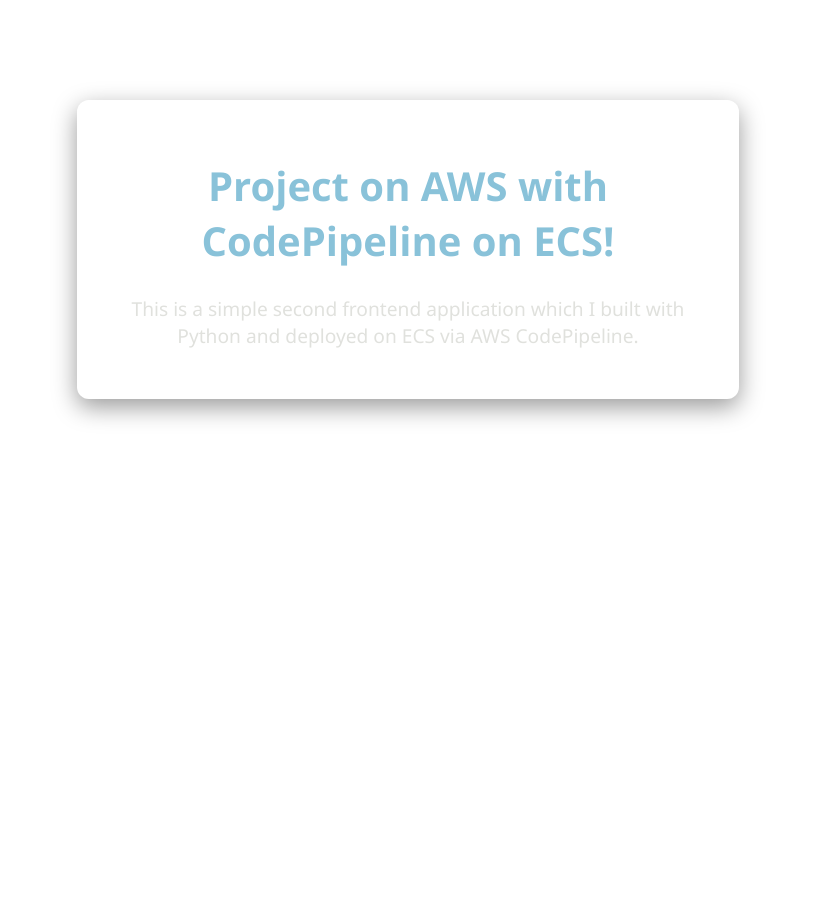
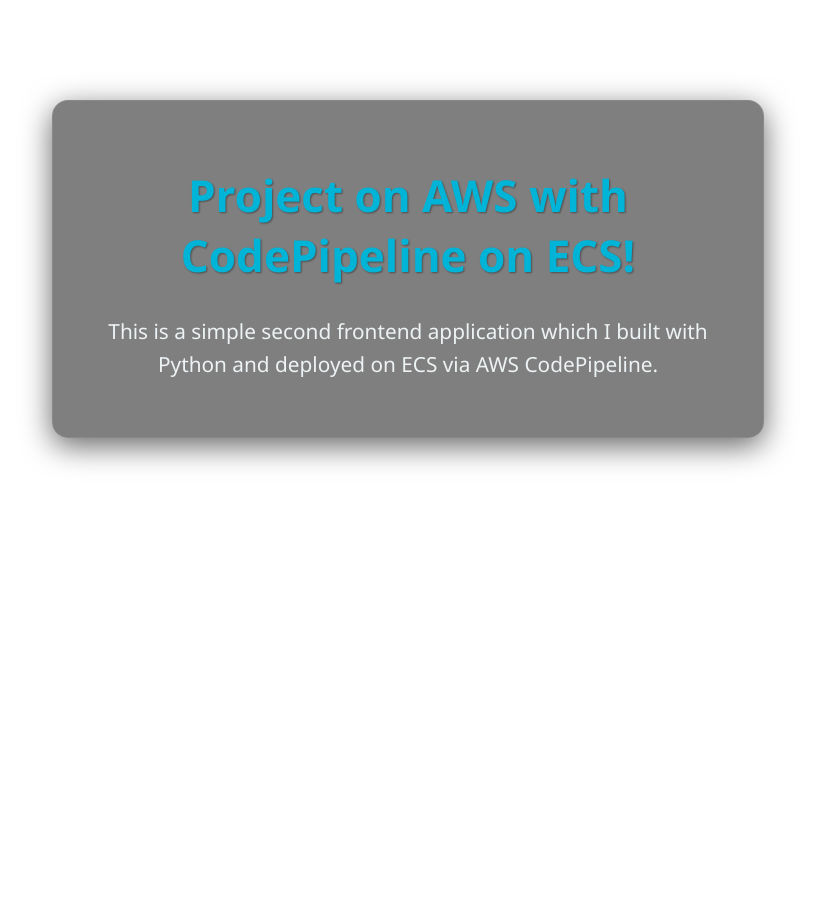
Before and after one commit to marck-devops/aws_repo, a Flask app: page / in a window 1280 px wide. Shown: the whole page, without its empty margins (232-1047 px from the left). Run offline with Flask 3, Linux system fonts and the light colour scheme.

Commit message:
add readable text and background

```diff
--- a/static/style.css
+++ b/static/style.css
@@ -1,37 +1,40 @@
 body {
     font-family: 'Segoe UI', Tahoma, Geneva, Verdana, sans-serif;
-    background: linear-gradient(to bottom right, #0d1b2a, #1b263b); /* techy blue gradient */
+    background: linear-gradient(to bottom right, #0d1b2a, #1b263b);
     color: #e0e1dd;
     margin: 0;
     padding: 0;
     height: 100vh;
     background-image:
-        linear-gradient(45deg, rgba(255, 255, 255, 0.05) 25%, transparent 25%),
-        linear-gradient(-45deg, rgba(255, 255, 255, 0.05) 25%, transparent 25%),
-        linear-gradient(45deg, transparent 75%, rgba(255, 255, 255, 0.05) 75%),
-        linear-gradient(-45deg, transparent 75%, rgba(255, 255, 255, 0.05) 75%);
-    background-size: 40px 40px;
+        linear-gradient(45deg, rgba(255, 255, 255, 0.04) 25%, transparent 25%),
+        linear-gradient(-45deg, rgba(255, 255, 255, 0.04) 25%, transparent 25%),
+        linear-gradient(45deg, transparent 75%, rgba(255, 255, 255, 0.04) 75%),
+        linear-gradient(-45deg, transparent 75%, rgba(255, 255, 255, 0.04) 75%);
+    background-size: 20px 20px;
+    background-blend-mode: overlay;
 }
 
 .container {
-    max-width: 600px;
+    max-width: 640px;
     margin: auto;
     margin-top: 100px;
-    background-color: rgba(255, 255, 255, 0.05);
-    padding: 30px;
-    border-radius: 12px;
-    box-shadow: 0 8px 24px rgba(0, 0, 0, 0.4);
+    background-color: rgba(0, 0, 0, 0.5);
+    padding: 35px;
+    border-radius: 16px;
+    box-shadow: 0 8px 30px rgba(0, 0, 0, 0.6);
     text-align: center;
-    backdrop-filter: blur(5px);
-    border: 1px solid rgba(255, 255, 255, 0.1);
+    backdrop-filter: blur(10px);
+    border: 1px solid rgba(255, 255, 255, 0.08);
 }
 
 h1 {
-    font-size: 2.5em;
-    color: #89c2d9;
+    font-size: 2.75em;
+    color: #00b4d8;
+    text-shadow: 1px 1px 2px rgba(0,0,0,0.4);
 }
 
 p {
-    font-size: 1.2em;
-    color: #e0e1dd;
+    font-size: 1.3em;
+    color: #edf2f4;
+    line-height: 1.6;
 }
```
